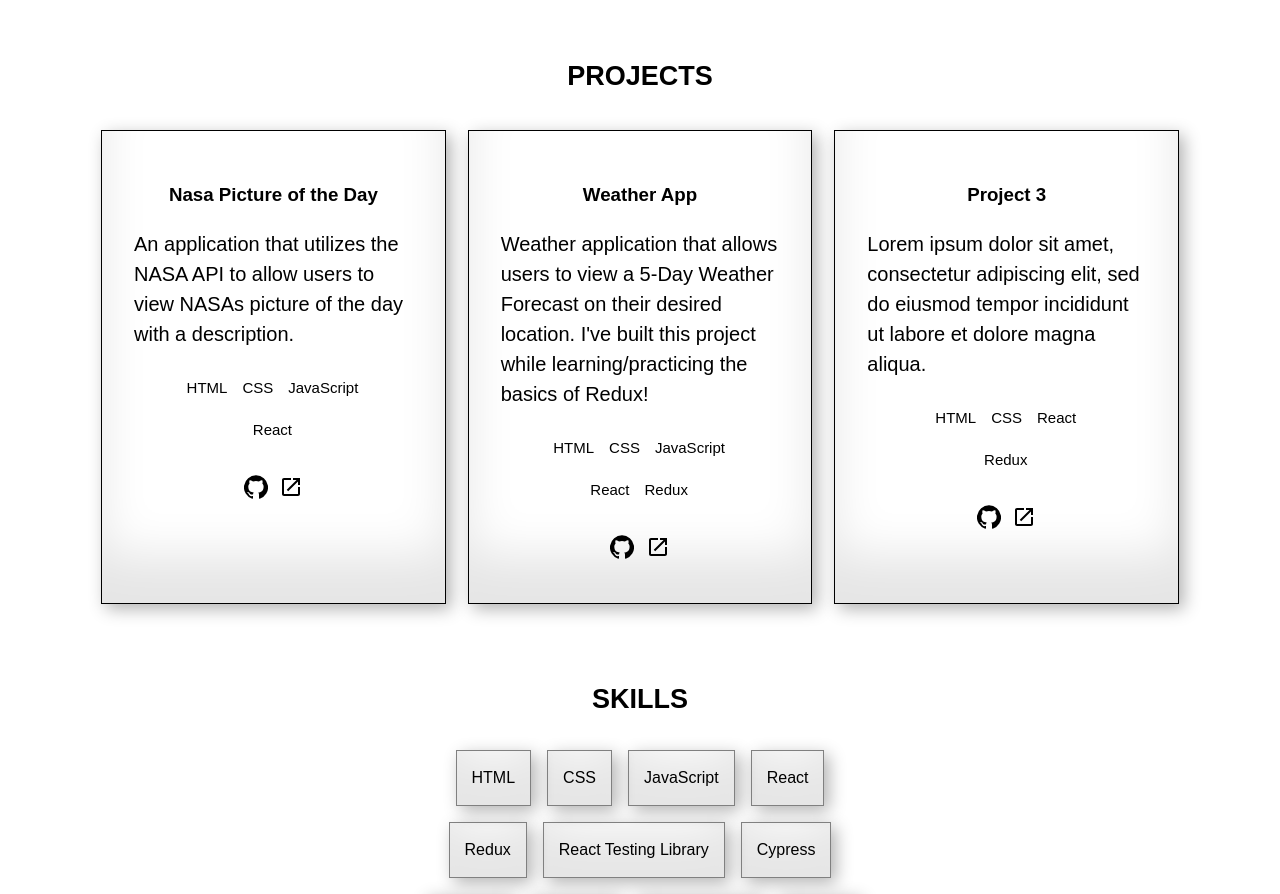
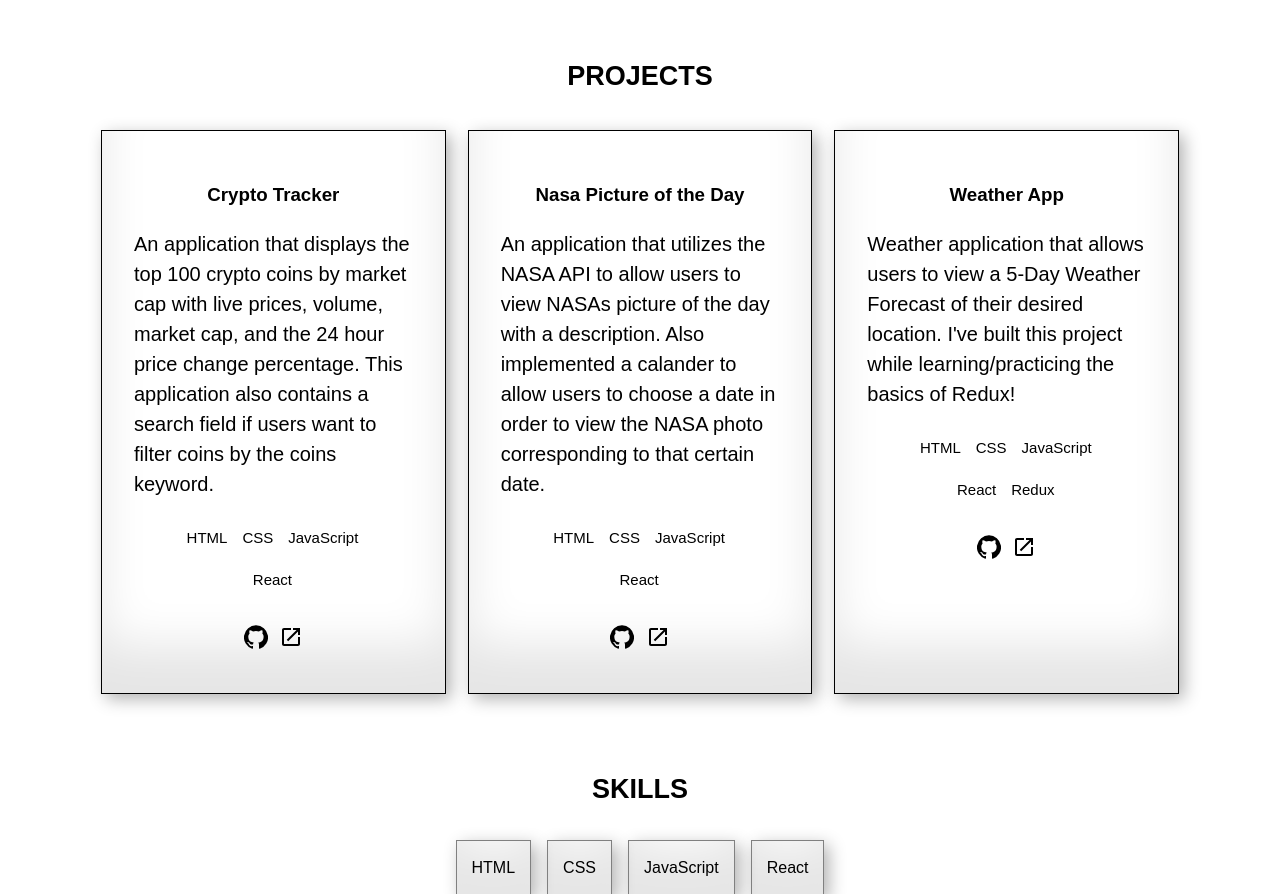
Before and after one commit to johnyoun28/portfolio, a React (Create React App) app: page / in a window 1280 px wide. Shown: the part 600-1494 px from the top of the page. Built offline with nearby package versions, Linux system fonts and the light colour scheme.

Commit message:
added crypto tracker to the projects and editted descriptions

```diff
--- a/src/portfolio.js
+++ b/src/portfolio.js
@@ -15,24 +15,24 @@ const about = {
 
 const projects = [
     {
+        name: "Crypto Tracker",
+        description: "An application that displays the top 100 crypto  coins by market cap with live prices, volume, market cap, and the 24 hour price change percentage. This application also contains a search field if users want to filter coins by the coins keyword.",
+        stack: ["HTML", "CSS", "JavaScript", "React"],
+        github: "https://github.com/johnyoun28/crypto-tracker",
+        live: "crypto-tracker-johnyoun28.vercel.app"
+    },
+    {
         name: "Nasa Picture of the Day",
-        description: "An application that utilizes the NASA API to allow users to view NASAs picture of the day with a description.",
+        description: "An application that utilizes the NASA API to allow users to view NASAs picture of the day with a description. Also implemented a calander to allow users to choose a date in order to view the NASA photo corresponding to that certain date.",
         stack: ["HTML", "CSS", "JavaScript", "React"],
-        github: "https://github.com/johnyoun28/shopify-challenge",
-        live: "https://shopify-challenge-six.vercel.app/"
+        github: "https://github.com/johnyoun28/NASA-Picture-of-the-Day",
+        live: "https://nasa-apod-six.vercel.app/"
     },
     {
         name: "Weather App",
-        description: "Weather application that allows users to view a 5-Day Weather Forecast on their desired location. I've built this project while learning/practicing the basics of Redux!",
+        description: "Weather application that allows users to view a 5-Day Weather Forecast of their desired location. I've built this project while learning/practicing the basics of Redux!",
         stack: ["HTML", "CSS", "JavaScript", "React", "Redux"],
         github: "https://github.com/johnyoun28/weather-app",
-        live: "github.com/johnyoun28"
-    },
-    {
-        name: "Project 3",
-        description: "Lorem ipsum dolor sit amet, consectetur adipiscing elit, sed do eiusmod tempor incididunt ut labore et dolore magna aliqua.",
-        stack: ["HTML", "CSS", "React", "Redux"],
-        github: "github.com/johnyoun28",
         live: "github.com/johnyoun28"
     },
 ]
```
